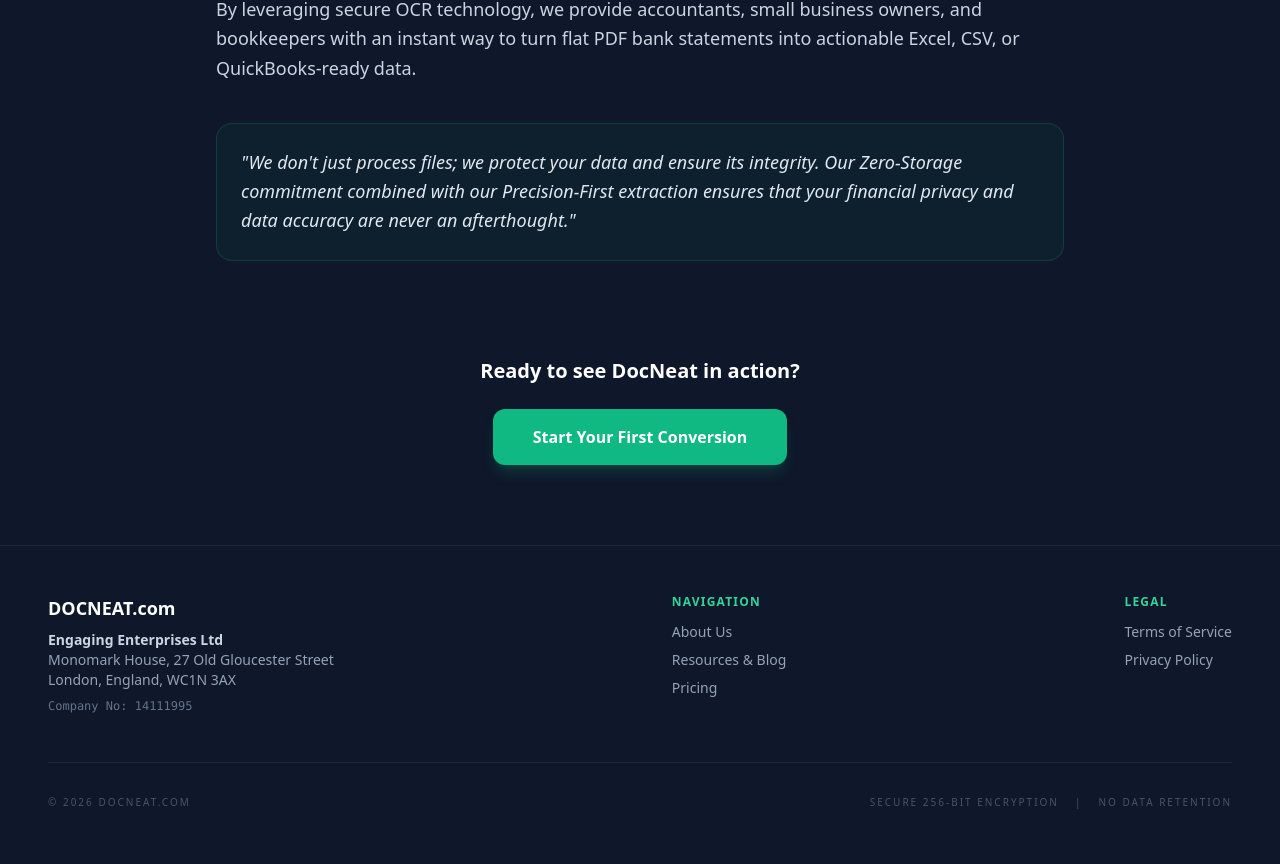
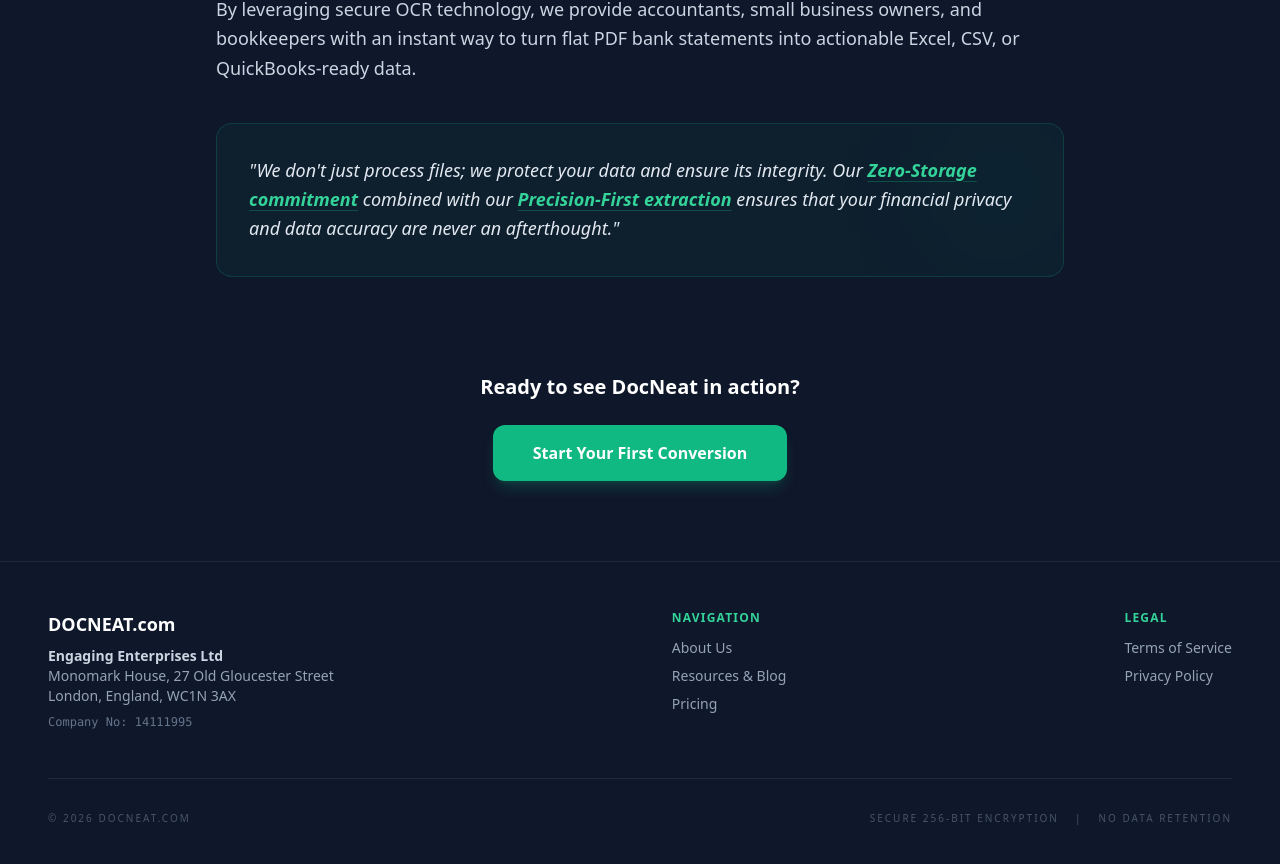
Before and after one commit to timarmstead/docneat-frontend, a Next.js app: page /about in a window 1280 px wide. Shown: the part 1019-1883 px from the top of the page. Built offline with nearby package versions, Linux system fonts and the light colour scheme.

Commit message:
Update page.tsx

```diff
--- a/app/about/page.tsx
+++ b/app/about/page.tsx
@@ -3,7 +3,7 @@ import Link from 'next/link';
 
 export const metadata = {
   title: 'About Us — DocNeat by Engaging Enterprises Ltd',
-  description: 'Learn about Engaging Enterprises Ltd and our mission to provide secure, accurate SaaS solutions like DocNeat.',
+  description: 'Learn about Engaging Enterprises Ltd and our mission to provide secure, customer-focused SaaS solutions like DocNeat.',
 };
 
 export default function AboutPage() {
@@ -52,13 +52,17 @@ export default function AboutPage() {
               By leveraging secure OCR technology, we provide accountants, small business owners, and bookkeepers with an instant way to turn flat PDF bank statements into actionable Excel, CSV, or QuickBooks-ready data.
             </p>
 
-            <div className="mt-10 p-6 bg-emerald-500/5 border border-emerald-500/20 rounded-2xl italic text-slate-200">
-              "We don't just process files; we protect your data and ensure its integrity. Our Zero-Storage commitment combined with our Precision-First extraction ensures that your financial privacy and data accuracy are never an afterthought."
+            {/* Highlighted Quote Section - Restored Formatting */}
+            <div className="mt-10 p-8 bg-emerald-500/5 border border-emerald-500/20 rounded-2xl italic relative overflow-hidden text-slate-200">
+              <div className="relative z-10">
+                "We don't just process files; we protect your data and ensure its integrity. Our <span className="text-emerald-400 font-semibold underline underline-offset-4 decoration-emerald-500/30">Zero-Storage commitment</span> combined with our <span className="text-emerald-400 font-semibold underline underline-offset-4 decoration-emerald-500/30">Precision-First extraction</span> ensures that your financial privacy and data accuracy are never an afterthought."
+              </div>
+              <div className="absolute top-0 right-0 w-32 h-32 bg-emerald-500/5 blur-3xl rounded-full"></div>
             </div>
           </div>
         </section>
 
-        {/* CTA Section - Reverted to your original text */}
+        {/* CTA Section - Reverted to your exact text */}
         <section className="mt-24 text-center">
           <h3 className="text-white text-xl font-bold mb-6">Ready to see DocNeat in action?</h3>
           <Link
```
